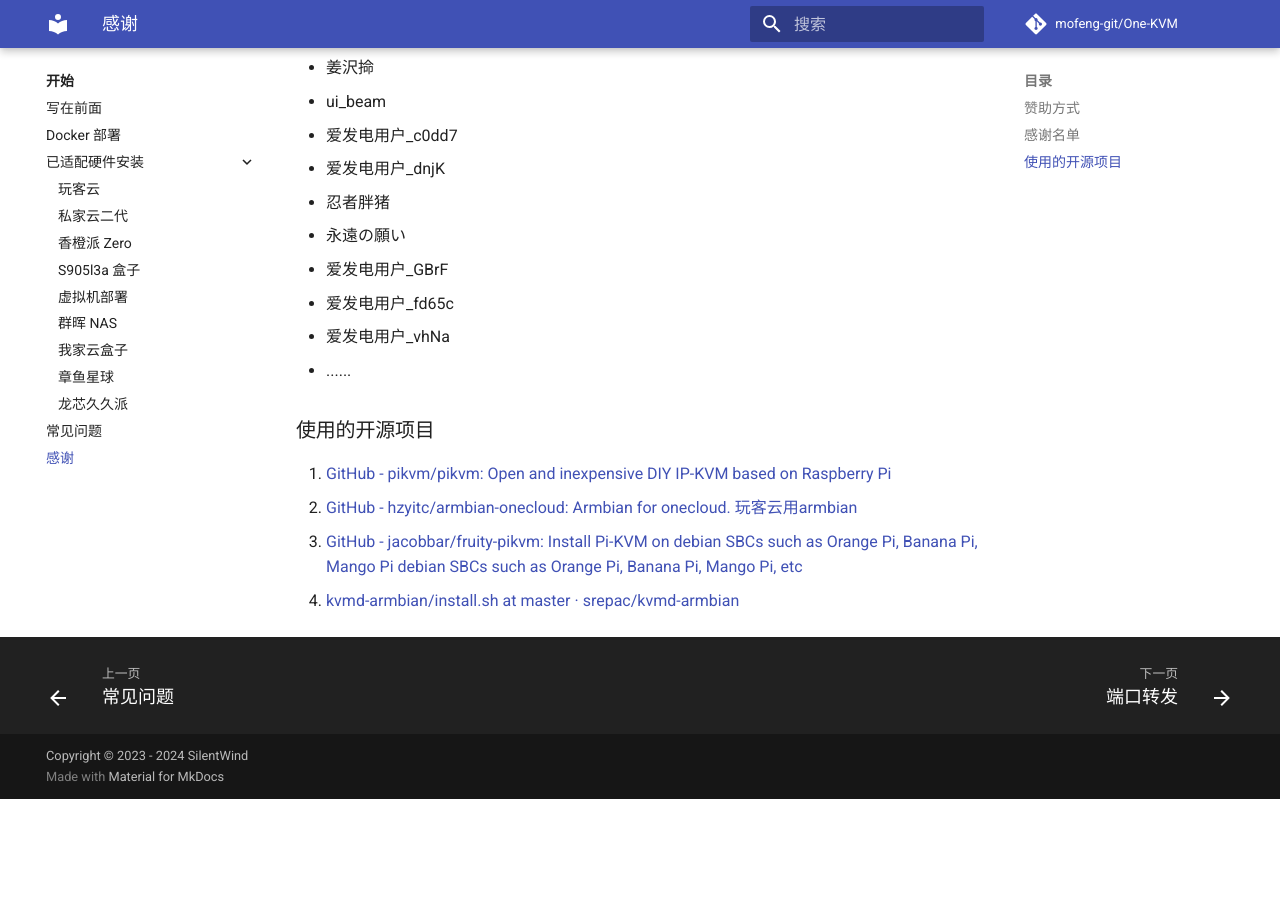
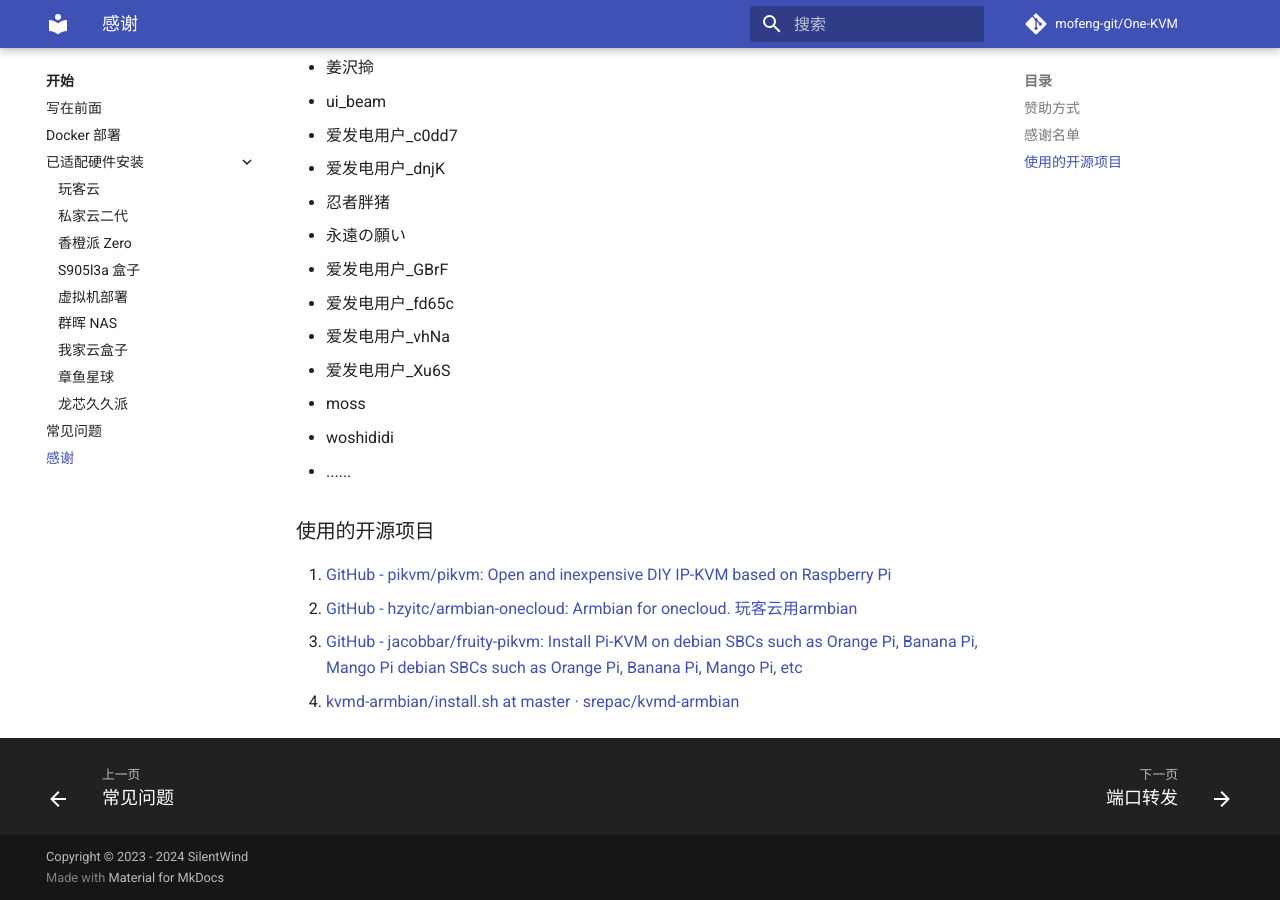
Before and after one commit to mofeng-git/One-KVM_WEB, an MkDocs documentation site: the page built from docs/thanks.md, in a window 1280 px wide and 900 px high, scrolled down 1160 px. Built offline with MkDocs 1.6.1 and Material for MkDocs 9.7.7, drawn with Linux system fonts in a browser that asks for light colours; comment, search, counter and statistics services are not loaded; before the commit the page ends 1959 px from its top, so only the background shows below that.

Commit message:
更新赞助信息

```diff
--- a/docs/thanks.md
+++ b/docs/thanks.md
@@ -39,6 +39,9 @@
 - 爱发电用户_GBrF
 - 爱发电用户_fd65c
 - 爱发电用户_vhNa
+- 爱发电用户_Xu6S
+- moss
+- woshididi
 - ......
 
 ### 使用的开源项目
```
